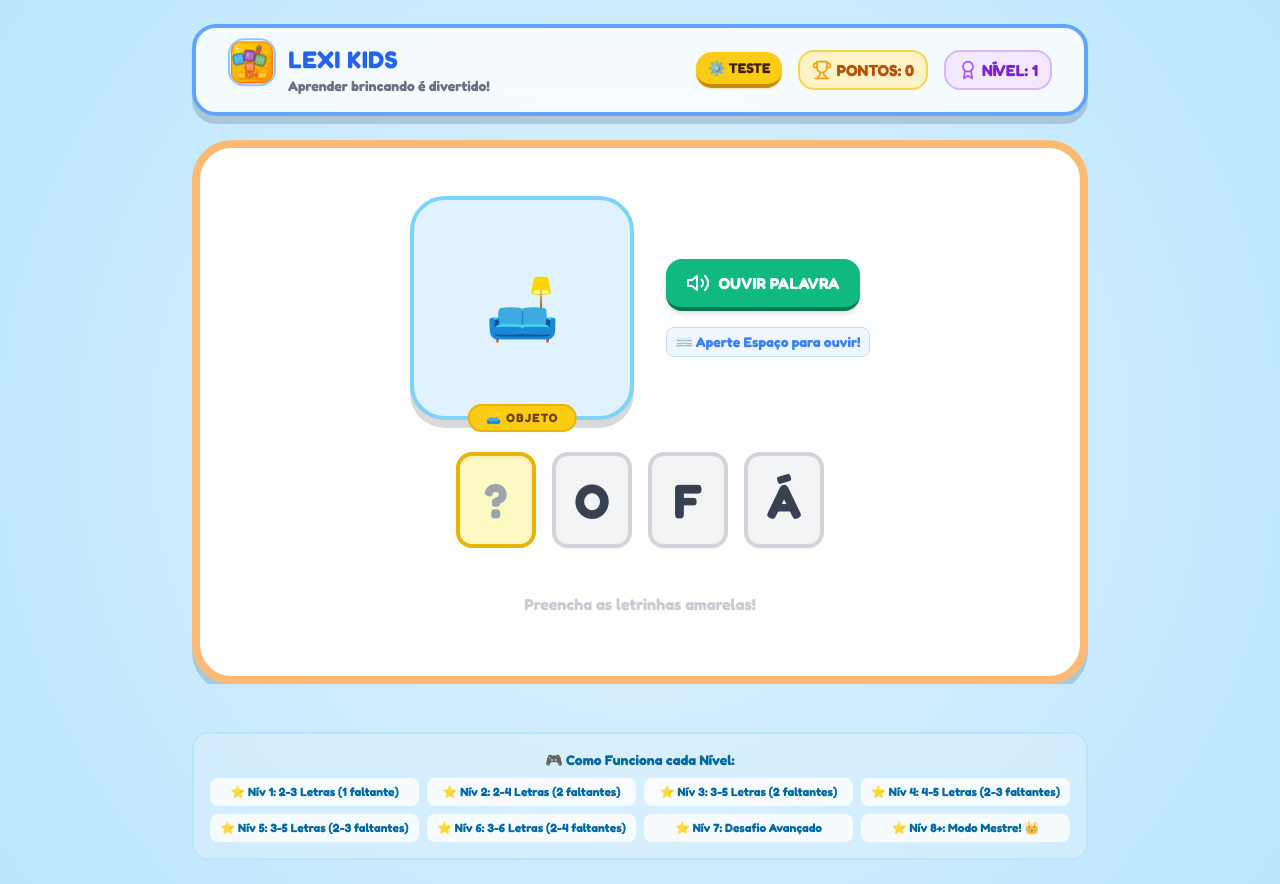
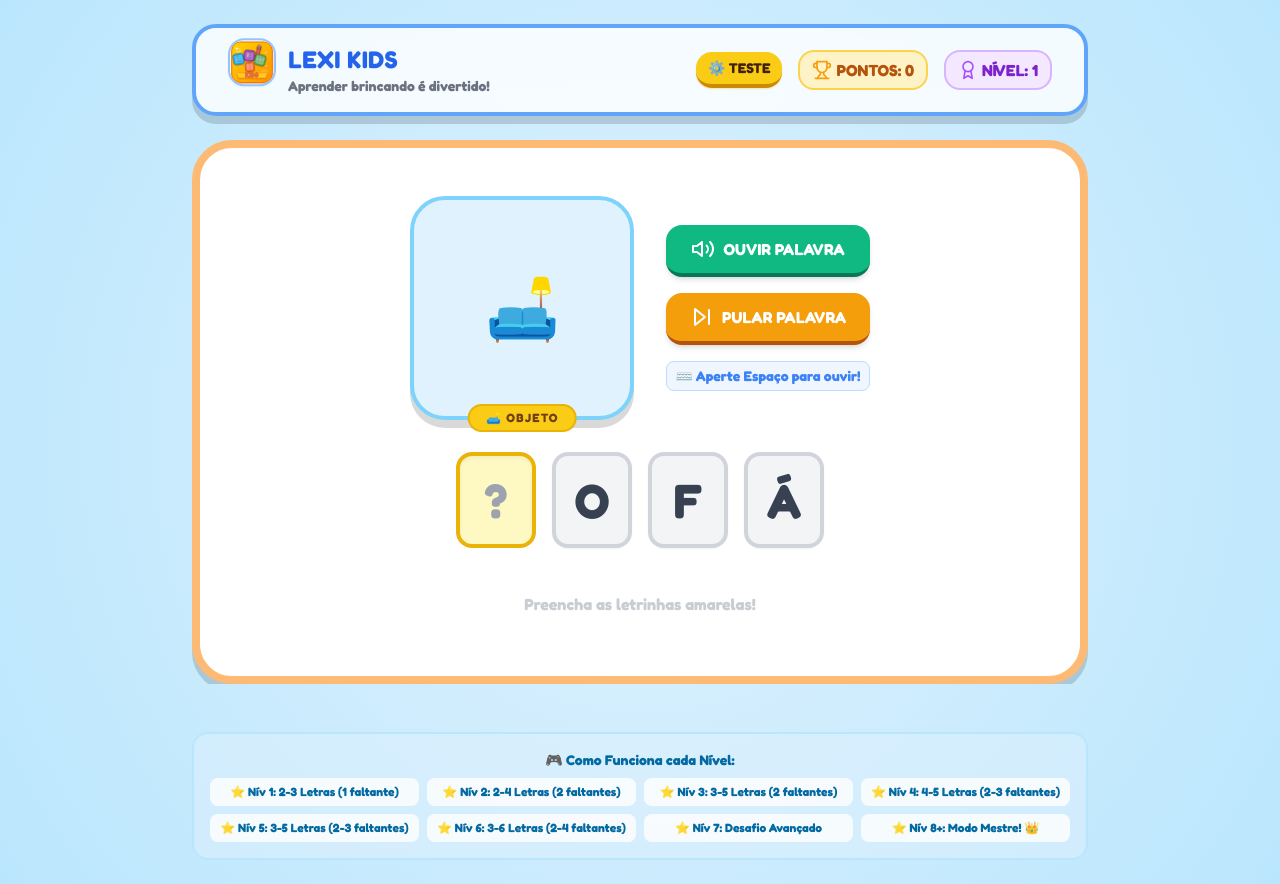
Before and after one commit to fabiohvp/lexi-kids, a React (Vite) app: page / in a window 1280 px wide. Both pictures are taken after a click on the button "JOGAR!". Built offline with nearby package versions, Linux system fonts and the light colour scheme.

Commit message:
add condition to not repeat until after 5 words add skip button

```diff
--- a/src/App.jsx
+++ b/src/App.jsx
@@ -1,4 +1,4 @@
-import { Award, Play, Sparkles, Trophy, Volume2 } from 'lucide-react';
+import { Award, Play, SkipForward, Sparkles, Trophy, Volume2 } from 'lucide-react';
 import { useEffect, useRef, useState } from 'react';
 import { PALAVRAS_BASE } from './database';
 import Test from './Test';
@@ -21,6 +21,7 @@ export default function App() {
   const [transitionDirection, setTransitionDirection] = useState('enter'); // 'enter', 'exit'
   const [mistakes, setMistakes] = useState({}); // track correct/incorrect indices
   const inputRefs = useRef([]);
+  const wordHistoryRef = useRef([]);
 
   // Atualiza o nível com base na pontuação (Sobe a cada 10 pontos)
   useEffect(() => {
@@ -111,7 +112,21 @@ export default function App() {
       filtered = PALAVRAS_BASE;
     }
 
+    // Filtra as palavras para não repetir as últimas 5
+    const history = wordHistoryRef.current;
+    const available = filtered.filter(w => !history.includes(w.name));
+    if (available.length > 0) {
+      filtered = available;
+    }
+
     const wordObj = filtered[Math.floor(Math.random() * filtered.length)];
+
+    // Atualiza o histórico
+    const nextHistory = [...history, wordObj.name];
+    if (nextHistory.length > 5) {
+      nextHistory.shift();
+    }
+    wordHistoryRef.current = nextHistory;
     const cleanName = wordObj.name.toUpperCase();
     const len = cleanName.length;
 
@@ -259,6 +274,17 @@ export default function App() {
     }
   };
 
+  const handleSkip = () => {
+    if (completed || isTransitioning) return;
+
+    setTransitionDirection('exit');
+    setIsTransitioning(true);
+
+    setTimeout(() => {
+      selectNextWord(level);
+    }, 500);
+  };
+
   const handleKeyDown = (index, e) => {
     if (e.key === 'Backspace' && !userInputs[index]) {
       const prevMissingIndex = [...wordLayout]
@@ -362,15 +388,23 @@ export default function App() {
                 </span>
               </div>
 
-              <div className="flex flex-col items-center sm:items-start gap-4">
+              <div className="flex flex-col items-center sm:items-start gap-4 w-full sm:w-auto">
                 <button
                   onClick={() => speakWord(currentWord.name)}
-                  className="flex items-center justify-center gap-2 px-4 py-2.5 sm:px-5 sm:py-3 bg-emerald-500 hover:bg-emerald-400 text-white font-black text-sm sm:text-base rounded-2xl border-b-4 border-emerald-700 hover:border-b-2 hover:translate-y-[2px] active:translate-y-[4px] active:border-b-0 transition-all shadow-md"
+                  className="w-full flex items-center justify-center gap-2 px-4 py-2.5 sm:px-5 sm:py-3 bg-emerald-500 hover:bg-emerald-400 text-white font-black text-sm sm:text-base rounded-2xl border-b-4 border-emerald-700 hover:border-b-2 hover:translate-y-[2px] active:translate-y-[4px] active:border-b-0 transition-all shadow-md"
                 >
                   <Volume2 className="w-5 h-5 sm:w-6 sm:h-6" />
                   OUVIR PALAVRA
                 </button>
-                <div className="text-sm font-bold text-gray-400 text-center sm:text-left max-w-xs space-y-1">
+                <button
+                  onClick={handleSkip}
+                  disabled={completed}
+                  className="w-full flex items-center justify-center gap-2 px-4 py-2.5 sm:px-5 sm:py-3 bg-amber-500 hover:bg-amber-400 text-white font-black text-sm sm:text-base rounded-2xl border-b-4 border-amber-700 hover:border-b-2 hover:translate-y-[2px] active:translate-y-[4px] active:border-b-0 transition-all shadow-md disabled:opacity-50 disabled:cursor-not-allowed disabled:border-b-0 disabled:translate-y-0"
+                >
+                  <SkipForward className="w-5 h-5 sm:w-6 sm:h-6" />
+                  PULAR PALAVRA
+                </button>
+                <div className="text-sm font-bold text-gray-400 text-center sm:text-left max-w-xs space-y-1 w-full">
                   <p className="text-blue-500 bg-blue-50 px-2 py-1 rounded-lg border border-blue-200">⌨️ Aperte <b>Espaço</b> para ouvir!</p>
                 </div>
               </div>
```
